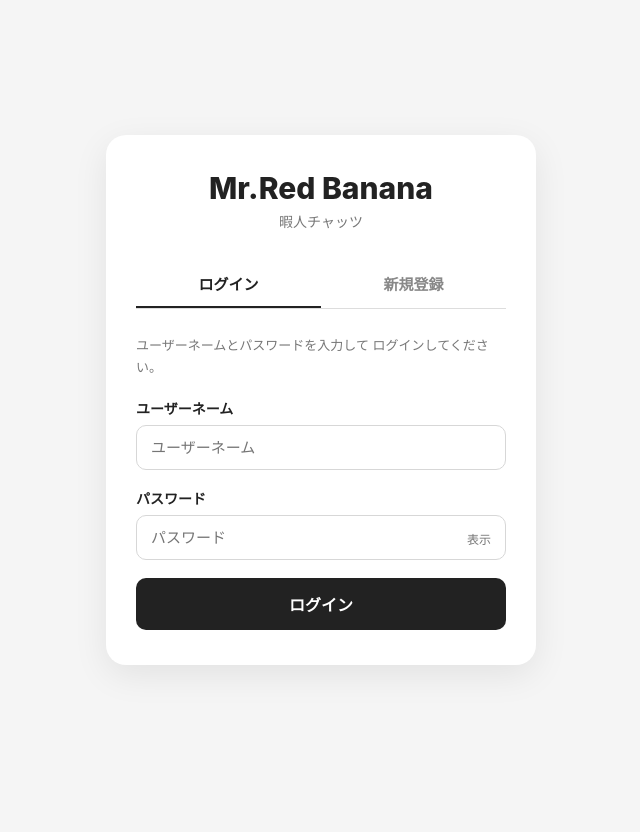
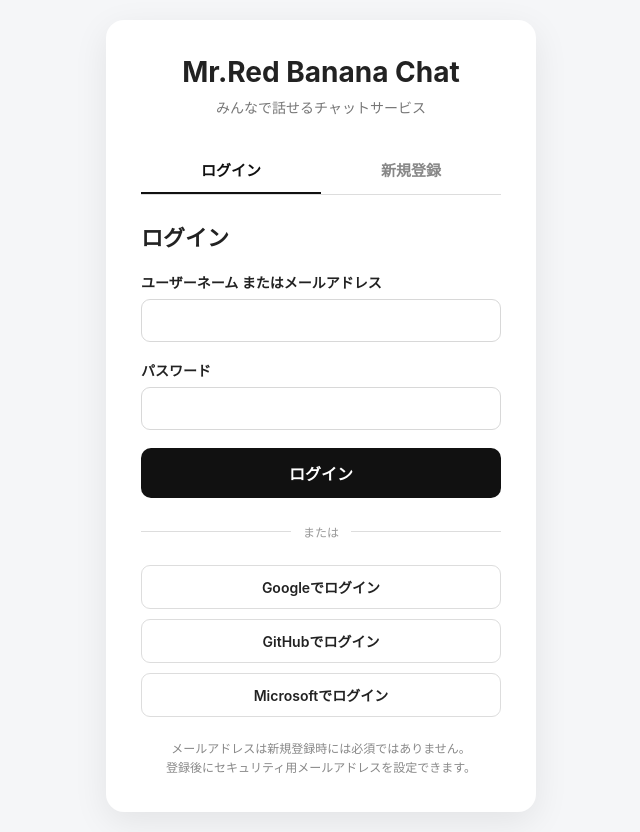
Before and after one commit to Denissssssssssssssssssssssssssssssssss/mr-red-banana-chat, a Flask app: page / in a window 1280 px wide. Shown: the whole page, without its empty margins (319-959 px from the left). Before the commit the page ends 668 px from the top, so only its background shows below. Run offline with Flask 3, Linux system fonts and the light colour scheme; parts of the project's set-up code (start-up, migrations or seed data) failed here and were passed over.

Commit message:
Revise auth.html for login and registration forms

```diff
--- a/templates/auth.html
+++ b/templates/auth.html
@@ -2,12 +2,9 @@
 <html lang="ja">
 <head>
     <meta charset="UTF-8">
-    <meta
-        name="viewport"
-        content="width=device-width, initial-scale=1.0"
-    >
+    <meta name="viewport" content="width=device-width, initial-scale=1.0">
 
-    <title>Mr.Red Banana 暇人チャッツ</title>
+    <title>Mr.Red Banana Chat - ログイン</title>
 
     <style>
         * {
@@ -18,15 +15,15 @@
             margin: 0;
             min-height: 100vh;
 
-            background: #f5f5f5;
-            color: #222;
-
             font-family:
                 -apple-system,
                 BlinkMacSystemFont,
                 "Segoe UI",
                 "Noto Sans JP",
                 sans-serif;
+
+            background: #f5f6f8;
+            color: #222;
 
             display: flex;
             justify-content: center;
@@ -39,24 +36,23 @@
             width: 100%;
             max-width: 430px;
 
-            background: #fff;
+            background: white;
 
-            border-radius: 20px;
-
-            padding: 35px 30px;
+            border-radius: 18px;
 
             box-shadow:
                 0 10px 35px rgba(0, 0, 0, 0.08);
+
+            padding: 35px;
         }
 
         .logo {
             text-align: center;
 
-            font-size: 30px;
+            font-size: 28px;
+            font-weight: 700;
 
-            font-weight: 800;
-
-            margin-bottom: 5px;
+            margin-bottom: 8px;
         }
 
         .subtitle {
@@ -69,10 +65,18 @@
             margin-bottom: 30px;
         }
 
+        h1 {
+            font-size: 22px;
+
+            margin:
+                0 0 20px;
+        }
+
         .tabs {
             display: flex;
 
-            border-bottom: 1px solid #ddd;
+            border-bottom:
+                1px solid #ddd;
 
             margin-bottom: 25px;
         }
@@ -80,27 +84,27 @@
         .tab {
             flex: 1;
 
+            border: none;
+            background: transparent;
+
             padding: 12px 5px;
 
-            border: none;
-
-            background: transparent;
-
             font-size: 15px;
-
-            font-weight: bold;
+            font-weight: 600;
 
             color: #888;
 
             cursor: pointer;
 
-            border-bottom: 2px solid transparent;
+            border-bottom:
+                2px solid transparent;
         }
 
         .tab.active {
-            color: #222;
+            color: #111;
 
-            border-bottom-color: #222;
+            border-bottom-color:
+                #111;
         }
 
         .form {
@@ -111,16 +115,6 @@
             display: block;
         }
 
-        .description {
-            margin-bottom: 20px;
-
-            font-size: 13px;
-
-            line-height: 1.7;
-
-            color: #777;
-        }
-
         .field {
             margin-bottom: 18px;
         }
@@ -128,157 +122,165 @@
         .field label {
             display: block;
 
+            font-size: 14px;
+            font-weight: 600;
+
             margin-bottom: 7px;
-
-            font-size: 14px;
-
-            font-weight: 600;
         }
 
         .field input {
             width: 100%;
 
-            padding: 13px 14px;
+            padding: 12px 13px;
 
-            border: 1px solid #d7d7d7;
+            border:
+                1px solid #d8d8d8;
 
-            border-radius: 10px;
-
-            background: #fff;
+            border-radius: 9px;
 
             font-size: 15px;
 
             outline: none;
 
-            transition: border-color 0.2s;
+            transition:
+                border-color 0.2s,
+                box-shadow 0.2s;
         }
 
         .field input:focus {
-            border-color: #555;
+            border-color: #111;
+
+            box-shadow:
+                0 0 0 3px
+                rgba(0, 0, 0, 0.06);
         }
 
-        .password-wrapper {
-            position: relative;
-        }
-
-        .password-wrapper input {
-            padding-right: 70px;
-        }
-
-        .show-password {
-            position: absolute;
-
-            right: 10px;
-
-            top: 50%;
-
-            transform: translateY(-50%);
-
-            border: none;
-
-            background: transparent;
-
-            color: #777;
+        .password-note {
+            color: #888;
 
             font-size: 12px;
 
-            cursor: pointer;
-
-            padding: 5px;
+            margin-top: 5px;
         }
 
-        .button {
+        .submit-button {
             width: 100%;
-
-            padding: 14px;
 
             border: none;
 
             border-radius: 10px;
 
-            background: #222;
-
-            color: #fff;
+            padding: 13px;
 
             font-size: 16px;
+            font-weight: 600;
 
-            font-weight: bold;
+            background: #111;
+            color: white;
 
             cursor: pointer;
 
-            transition: background 0.2s;
+            transition:
+                opacity 0.2s,
+                transform 0.1s;
         }
 
-        .button:hover {
-            background: #444;
+        .submit-button:hover {
+            opacity: 0.85;
         }
 
-        .button:active {
-            transform: translateY(1px);
+        .submit-button:active {
+            transform:
+                scale(0.99);
+        }
+
+        .divider {
+            display: flex;
+
+            align-items: center;
+
+            gap: 12px;
+
+            margin: 25px 0;
+
+            color: #999;
+
+            font-size: 12px;
+        }
+
+        .divider::before,
+        .divider::after {
+            content: "";
+
+            flex: 1;
+
+            height: 1px;
+
+            background: #ddd;
+        }
+
+        .oauth-button {
+            display: flex;
+
+            justify-content: center;
+            align-items: center;
+
+            width: 100%;
+
+            padding: 11px;
+
+            margin-bottom: 10px;
+
+            border:
+                1px solid #ddd;
+
+            border-radius: 9px;
+
+            background: white;
+
+            color: #222;
+
+            text-decoration: none;
+
+            font-size: 14px;
+            font-weight: 600;
+
+            transition:
+                background 0.2s;
+        }
+
+        .oauth-button:hover {
+            background: #f6f6f6;
+        }
+
+        .oauth-button:last-child {
+            margin-bottom: 0;
         }
 
         .security-note {
-            margin-top: 18px;
+            text-align: center;
 
-            padding: 12px;
-
-            border-radius: 10px;
-
-            background: #f7f7f7;
-
-            color: #777;
+            color: #888;
 
             font-size: 12px;
 
-            line-height: 1.7;
+            line-height: 1.6;
 
-            text-align: center;
+            margin-top: 22px;
         }
 
-        .message {
-            display: none;
-
-            margin-bottom: 15px;
-
-            padding: 11px;
-
-            border-radius: 9px;
-
-            background: #fff1f1;
-
-            color: #b00020;
-
-            font-size: 13px;
-
-            line-height: 1.6;
-        }
-
-        .message.show {
-            display: block;
-        }
-
-        .password-rule {
-            margin-top: 7px;
-
-            font-size: 11px;
-
-            color: #888;
-
-            line-height: 1.5;
-        }
-
-        @media (max-width: 480px) {
+        @media (max-width: 600px) {
 
             body {
-                padding: 10px;
+                padding: 15px;
             }
 
             .container {
-                padding: 28px 20px;
+                padding: 28px 22px;
             }
 
             .logo {
-                font-size: 25px;
+                font-size: 24px;
             }
         }
     </style>
@@ -289,17 +291,17 @@
 <div class="container">
 
     <div class="logo">
-        Mr.Red Banana
+        Mr.Red Banana Chat
     </div>
 
     <div class="subtitle">
-        暇人チャッツ
+        みんなで話せるチャットサービス
     </div>
 
 
-    <!-- =========================
+    <!-- =====================================================
          タブ
-    ========================== -->
+         ===================================================== -->
 
     <div class="tabs">
 
@@ -307,6 +309,7 @@
             type="button"
             class="tab active"
             id="loginTab"
+            onclick="showForm('login')"
         >
             ログイン
         </button>
@@ -315,6 +318,7 @@
             type="button"
             class="tab"
             id="registerTab"
+            onclick="showForm('register')"
         >
             新規登録
         </button>
@@ -322,37 +326,26 @@
     </div>
 
 
-    <!-- =========================
-         エラーメッセージ
-    ========================== -->
-
-    <div
-        class="message"
-        id="message"
-    ></div>
-
-
-    <!-- =========================
+    <!-- =====================================================
          ログイン
-    ========================== -->
+         ===================================================== -->
 
     <form
+        method="POST"
+        action="{{ url_for('login') }}"
         class="form active"
         id="loginForm"
-        action="{{ url_for('login') }}"
-        method="POST"
     >
 
-        <div class="description">
-            ユーザーネームとパスワードを入力して
-            ログインしてください。
-        </div>
-
+        <h1>
+            ログイン
+        </h1>
 
         <div class="field">
 
             <label for="loginUsername">
                 ユーザーネーム
+                またはメールアドレス
             </label>
 
             <input
@@ -361,8 +354,6 @@
                 name="username"
                 autocomplete="username"
                 required
-                maxlength="100"
-                placeholder="ユーザーネーム"
             >
 
         </div>
@@ -374,33 +365,20 @@
                 パスワード
             </label>
 
-            <div class="password-wrapper">
-
             <input
                 type="password"
                 id="loginPassword"
                 name="password"
                 autocomplete="current-password"
                 required
-                    placeholder="パスワード"
             >
-
-                <button
-                    type="button"
-                    class="show-password"
-                    data-target="loginPassword"
-                >
-                    表示
-                </button>
-
-            </div>
 
         </div>
 
 
         <button
             type="submit"
-            class="button"
+            class="submit-button"
         >
             ログイン
         </button>
@@ -408,22 +386,20 @@
     </form>
 
 
-    <!-- =========================
+    <!-- =====================================================
          新規登録
-    ========================== -->
+         ===================================================== -->
 
     <form
+        method="POST"
+        action="{{ url_for('register') }}"
         class="form"
         id="registerForm"
-        action="{{ url_for('register') }}"
-        method="POST"
     >
 
-        <div class="description">
-            ユーザーネームとパスワードを設定して
-            アカウントを作成します。
-        </div>
-
+        <h1>
+            新規登録
+        </h1>
 
         <div class="field">
 
@@ -436,9 +412,8 @@
                 id="registerUsername"
                 name="username"
                 autocomplete="username"
+                maxlength="100"
                 required
-                maxlength="100"
-                placeholder="好きなユーザーネーム"
             >
 
         </div>
@@ -450,30 +425,17 @@
                 パスワード
             </label>
 
-            <div class="password-wrapper">
-
             <input
                 type="password"
                 id="registerPassword"
                 name="password"
                 autocomplete="new-password"
+                minlength="8"
                 required
-                    minlength="8"
-                    placeholder="8文字以上"
             >
 
-                <button
-                    type="button"
-                    class="show-password"
-                    data-target="registerPassword"
-                >
-                    表示
-                </button>
-
-            </div>
-
-            <div class="password-rule">
-                パスワードは8文字以上にしてください。
+            <div class="password-note">
+                8文字以上で設定してください。
             </div>
 
         </div>
@@ -481,25 +443,64 @@
 
         <button
             type="submit"
-            class="button"
+            class="submit-button"
         >
-            新規登録
+            アカウントを作成
         </button>
+
+    </form>
+
+
+    <!-- =====================================================
+         OAuth
+         ===================================================== -->
+
+    <div class="divider">
+        または
+    </div>
+
+
+    <a
+        href="{{ url_for('oauth_login', provider='google') }}"
+        class="oauth-button"
+    >
+        Googleでログイン
+    </a>
+
+
+    <a
+        href="{{ url_for('oauth_login', provider='github') }}"
+        class="oauth-button"
+    >
+        GitHubでログイン
+    </a>
+
+
+    <a
+        href="{{ url_for('oauth_login', provider='azure') }}"
+        class="oauth-button"
+    >
+        Microsoftでログイン
+    </a>
 
 
     <div class="security-note">
-            🔒 セキュリティ補強のため、
-            登録後にメールアドレスを追加できます。
-            <br>
-            メールアドレスの登録は任意です。
+        メールアドレスは新規登録時には必須ではありません。<br>
+        登録後にセキュリティ用メールアドレスを設定できます。
     </div>
-
-    </form>
 
 </div>
 
 
 <script>
+
+    function showForm(type) {
+
+        const loginForm =
+            document.getElementById("loginForm");
+
+        const registerForm =
+            document.getElementById("registerForm");
 
         const loginTab =
             document.getElementById("loginTab");
@@ -507,117 +508,25 @@
         const registerTab =
             document.getElementById("registerTab");
 
-    const loginForm =
-        document.getElementById("loginForm");
 
-    const registerForm =
-        document.getElementById("registerForm");
+        if (type === "login") {
 
-    const message =
-        document.getElementById("message");
-
-
-    function showLogin() {
+            loginForm.classList.add("active");
+            registerForm.classList.remove("active");
 
             loginTab.classList.add("active");
             registerTab.classList.remove("active");
 
-        loginForm.classList.add("active");
-        registerForm.classList.remove("active");
+        } else {
 
-        message.classList.remove("show");
-    }
-
-
-    function showRegister() {
+            loginForm.classList.remove("active");
+            registerForm.classList.add("active");
 
             loginTab.classList.remove("active");
             registerTab.classList.add("active");
 
-        loginForm.classList.remove("active");
-        registerForm.classList.add("active");
-
-        message.classList.remove("show");
         }
 
-
-    loginTab.addEventListener(
-        "click",
-        showLogin
-    );
-
-
-    registerTab.addEventListener(
-        "click",
-        showRegister
-    );
-
-
-    /*
-     * パスワード表示・非表示
-     */
-
-    document
-        .querySelectorAll(".show-password")
-        .forEach(function(button) {
-
-            button.addEventListener(
-                "click",
-                function() {
-
-                    const targetId =
-                        button.dataset.target;
-
-                    const input =
-                        document.getElementById(
-                            targetId
-                        );
-
-                    if (
-                        input.type ===
-                        "password"
-                    ) {
-
-                        input.type =
-                            "text";
-
-                        button.textContent =
-                            "非表示";
-
-                    } else {
-
-                        input.type =
-                            "password";
-
-                        button.textContent =
-                            "表示";
-                    }
-                }
-            );
-
-        });
-
-
-    /*
-     * URLにエラーが付いている場合の表示
-     */
-
-    const params =
-        new URLSearchParams(
-            window.location.search
-        );
-
-    const error =
-        params.get("error");
-
-    if (error) {
-
-        message.textContent =
-            error;
-
-        message.classList.add(
-            "show"
-        );
     }
 
 </script>
```
Lines whose indentation alone changed are shown as unchanged.
